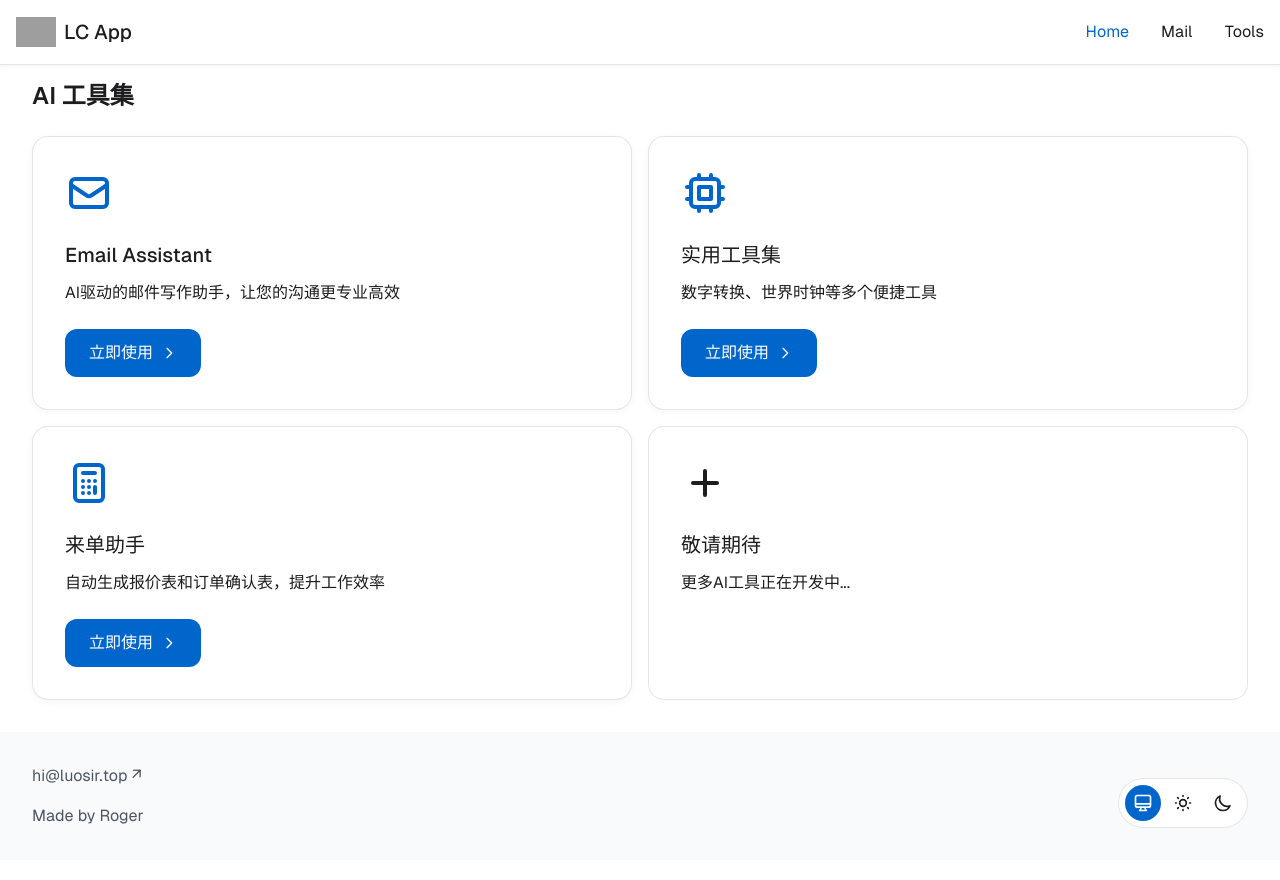
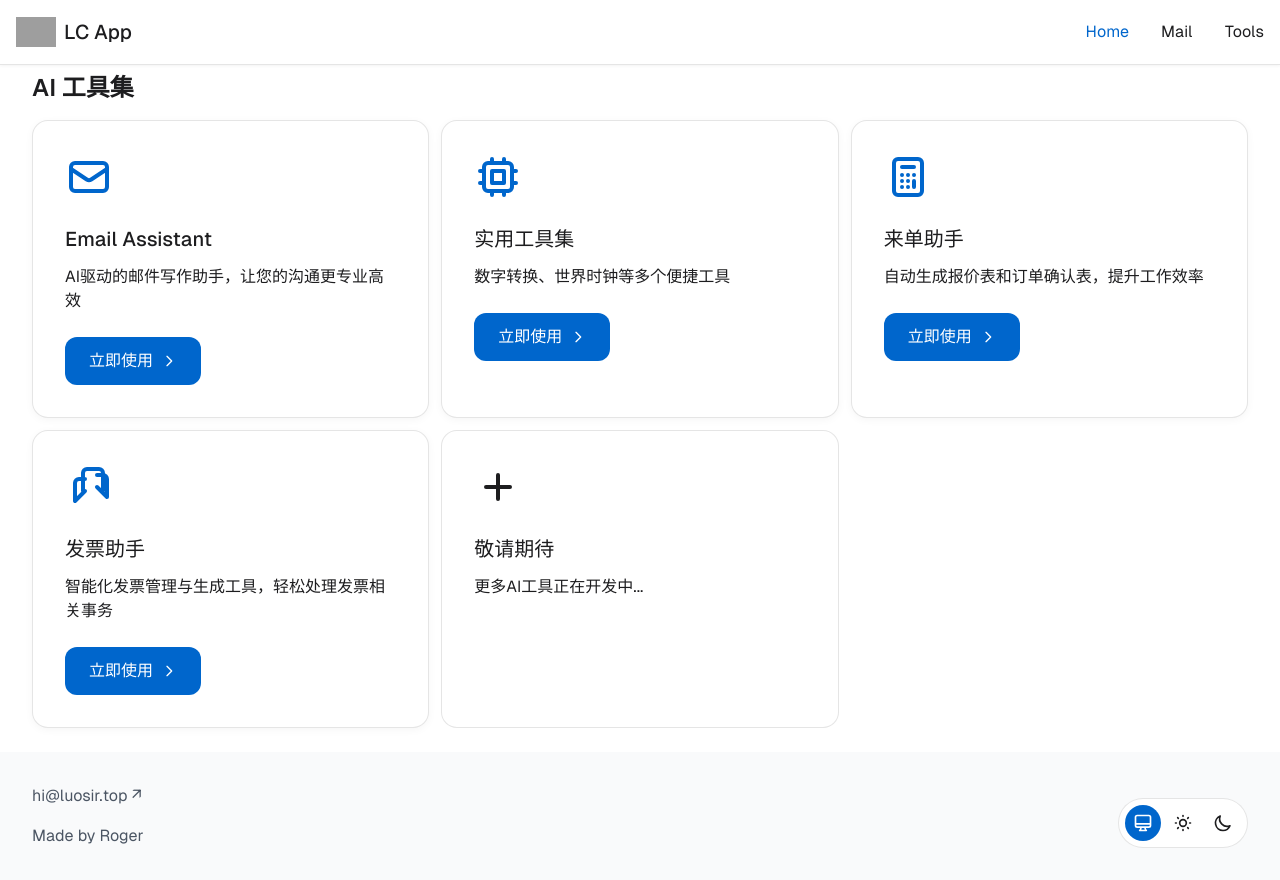
Before and after one commit to luocompany/luosir, a Next.js app: page / in a window 1280 px wide. Built offline with nearby package versions, Linux system fonts and the light colour scheme; grey boxes are pictures that could not be loaded.

Commit message:
页面链接-1

```diff
--- a/app/invoice/page.tsx
+++ b/app/invoice/page.tsx
@@ -36,6 +36,7 @@ interface InvoiceData {
   remarks?: string;
   showPaymentDate: boolean;
   showRemarks: boolean;
+  showHsCode: boolean;
 }
 
 interface SettingsData {
@@ -108,6 +109,7 @@ export default function Invoice() {
     },
     showPaymentDate: true,
     showRemarks: false,
+    showHsCode: false,
   });
 
   const [editingUnitPriceIndex, setEditingUnitPriceIndex] = useState<number | null>(null);
@@ -119,7 +121,7 @@ export default function Invoice() {
   const [settings, setSettings] = useState<SettingsData>({
     date: new Date().toISOString().split('T')[0],
     currency: 'USD',
-    showHsCode: true,
+    showHsCode: false,
   });
 
   const addLineItem = () => {
@@ -626,7 +628,7 @@ export default function Invoice() {
             </div>
 
             <div className="space-y-2">
-              <label className="block text-sm font-medium">Bank Information</label>
+              <label className="block text-sm font-medium">Bank Information:</label>
               <textarea
                 value={invoiceData.bankInfo}
                 onChange={e => setInvoiceData(prev => ({ ...prev, bankInfo: e.target.value }))}
@@ -652,7 +654,8 @@ export default function Invoice() {
                         showPaymentDate: e.target.checked
                       }))}
                       className="w-4 h-4 rounded border-gray-300 text-blue-500
-                                focus:ring-blue-500 focus:ring-offset-0"
+                                focus:ring-blue-500/40
+                                cursor-pointer"
                     />
                     <div className="flex flex-wrap items-center gap-2 text-sm">
                       <span>Full paid not later than</span>
--- a/app/page.tsx
+++ b/app/page.tsx
@@ -9,10 +9,10 @@ export default function Home() {
       <Navbar />
       <main className="flex-1 pt-12">
         <section className="bg-[var(--background)] text-[var(--foreground)]">
-          <div className="max-w-7xl mx-auto px-4 sm:px-6 lg:px-8 py-8">
-            <h1 className="text-2xl font-semibold mb-6">AI 工具集</h1>
+          <div className="max-w-7xl mx-auto px-4 sm:px-6 lg:px-8 py-6">
+            <h1 className="text-2xl font-semibold mb-4">AI 工具集</h1>
 
-            <div className="grid grid-cols-1 md:grid-cols-2 gap-4">
+            <div className="grid grid-cols-1 sm:grid-cols-2 lg:grid-cols-3 gap-3">
               <Card
                 title="Email Assistant"
                 description="AI驱动的邮件写作助手，让您的沟通更专业高效"
@@ -38,6 +38,14 @@ export default function Home() {
               />
 
               <Card
+                title="发票助手"
+                description="智能化发票管理与生成工具，轻松处理发票相关事务"
+                href="/invoice"
+                iconPath="M9 14V5a2 2 0 012-2h6a2 2 0 012 2v9m-9 0l-5 5v-9a2 2 0 012-2h3m11 0v9l-5-5m5 5v-9a2 2 0 00-2-2h-3"
+                buttonText="立即使用"
+              />
+
+              <Card
                 title="敬请期待"
                 description="更多AI工具正在开发中..."
                 iconPath="M12 6v6m0 0v6m0-6h6m-6 0H6"
--- a/app/tools/number-to-english/page.tsx
+++ b/app/tools/number-to-english/page.tsx
@@ -241,14 +241,21 @@ export default function NumberToEnglish() {
     const decimalPart = parts[1] ? parts[1].slice(0, 2).padEnd(2, '0') : '00';
 
     const integerWords = numberUtils.convertInteger(integerPart).toUpperCase();
-    const centWords = numberUtils.convertInteger(parseInt(decimalPart)).toUpperCase();
+    const centValue = parseInt(decimalPart);
+    const centWords = numberUtils.convertInteger(centValue).toUpperCase();
 
-    const dollarText = integerPart === 1 ? 'DOLLAR' : 'DOLLARS';
-    const centText = parseInt(decimalPart) === 1 ? 'CENT' : 'CENTS';
+    // 判断是否有小数部分
+    const hasDecimals = centValue > 0;
+
+    // 构建美元格式字符串
+    const dollarText = `SAY TOTAL US DOLLARS ${integerWords}`;
+    const centText = hasDecimals ?
+      ` AND ${centWords} ${centValue === 1 ? 'CENT' : 'CENTS'}` :
+      ' ONLY';
 
     return {
-      dollars: `USD ${integerWords} ${dollarText}`,
-      cents: parseInt(decimalPart) > 0 ? `${centWords} ${centText}` : ''
+      dollars: dollarText,
+      cents: hasDecimals ? centText : ''
     };
   };
 
```
